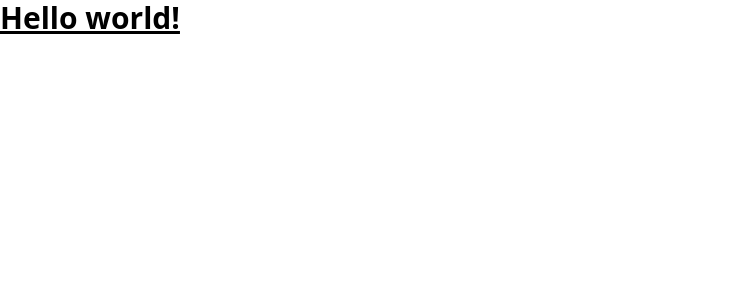
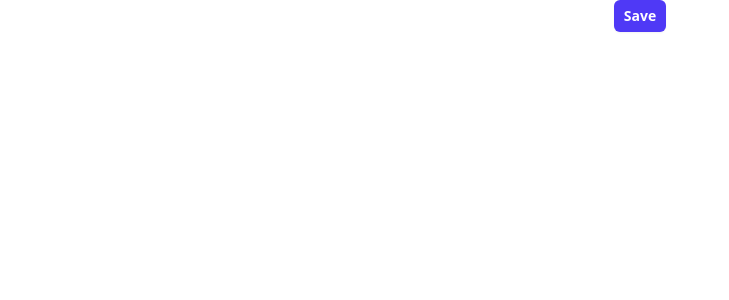
Before and after one commit to aprianfirlanda/vite-reactjs-template, a React (Vite) app: page / in a window 1280 px wide. Shown: the top 300 px of the page, without its empty margins (0-729 px from the left). Built offline with nearby package versions, Linux system fonts and the light colour scheme.

Commit message:
feat(ui button): add button ui with dynamic size

```diff
--- /dev/null
+++ b/src/components/ui/button/Button.jsx
@@ -0,0 +1,27 @@
+import React from 'react';
+import PropTypes from "prop-types";
+
+const sizeClasses = {
+  xs: "rounded-sm px-2 py-1 text-xs",
+  sm: "rounded-sm px-2 py-1 text-sm",
+  md: "rounded-md px-2.5 py-1.5 text-sm",
+  lg: "rounded-md px-3 py-2 text-sm",
+  xl: "rounded-md px-3.5 py-2.5 text-sm",
+};
+
+function Button({ children, size = "md" }) {
+  return (
+    <button
+      className={`bg-indigo-600 font-semibold text-white shadow-xs hover:bg-indigo-500 focus-visible:outline-2 focus-visible:outline-offset-2 focus-visible:outline-indigo-600 ${sizeClasses[size]}`}
+    >
+      {children}
+    </button>
+  );
+}
+
+Button.propTypes = {
+  children: PropTypes.node.isRequired,
+  size: PropTypes.oneOf(["xs", "sm", "md", "lg", "xl"]),
+};
+
+export default Button;
--- /dev/null
+++ b/src/components/ui/button/index.js
@@ -0,0 +1 @@
+export { default as Button } from './button';
--- a/src/main.jsx
+++ b/src/main.jsx
@@ -1,11 +1,12 @@
 import { StrictMode } from 'react'
 import { createRoot } from 'react-dom/client'
 import './index.css'
+import {Button} from "./components/ui/button/index.js";
 
 createRoot(document.getElementById('root')).render(
   <StrictMode>
-    <h1 className="text-3xl font-bold underline">
-      Hello world!
-    </h1>
+    <div className="mx-auto w-fit">
+      <Button>Save</Button>
+    </div>
   </StrictMode>,
 )
```
